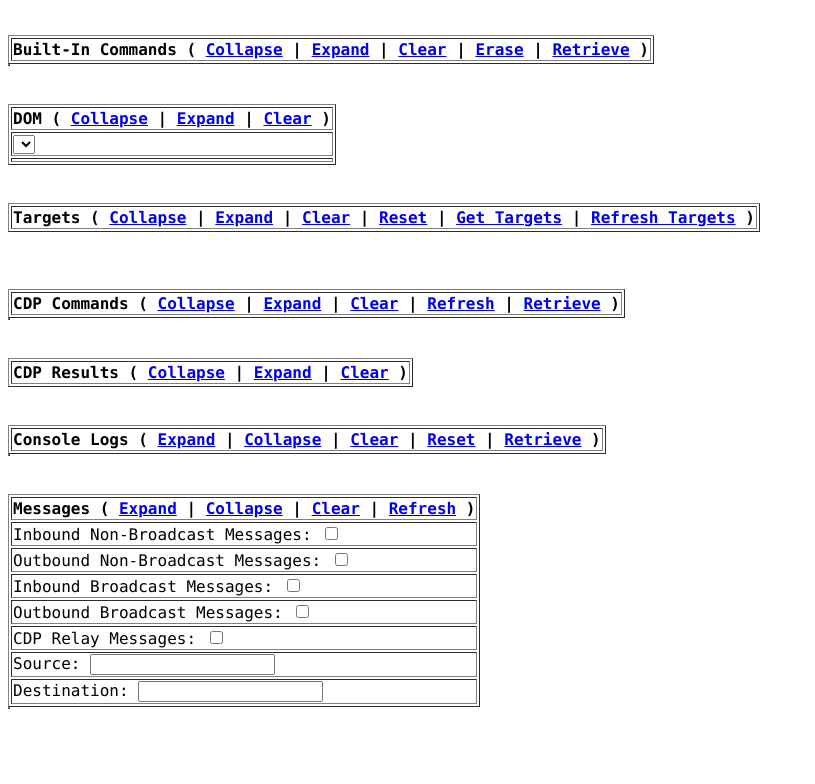
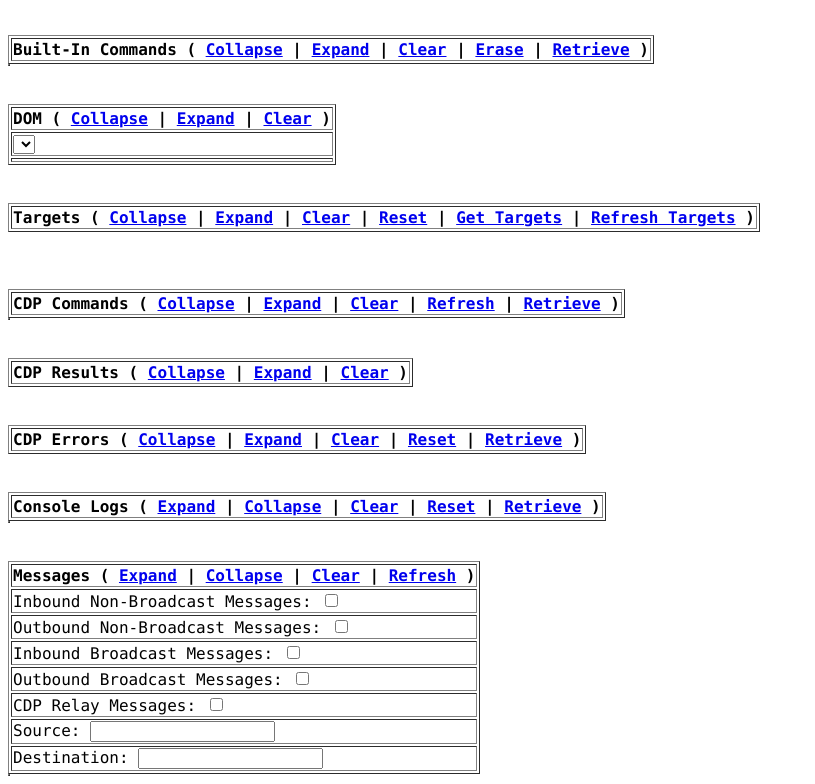
Before and after one commit to bricklayersoftware/mothership, a website: page orgfarm-52fed65bb6/working/contentversion_uploads/client_pubnub.html in a window 1280 px wide. Shown: the part 659-1443 px from the top of the page, without its empty margins (0-815 px from the left). Before the commit the page ends 1376 px from the top, so only its background shows below. Drawn offline with Linux system fonts and the light colour scheme.

Commit message:
modified

```diff
--- a/orgfarm-52fed65bb6/working/contentversion_uploads/client_pubnub.html
+++ b/orgfarm-52fed65bb6/working/contentversion_uploads/client_pubnub.html
@@ -334,13 +334,32 @@
     <table border="1">
         <tr>
             <th>CDP Results (
-            <a href="javascript:void(0);" onclick="collapseTable('resultsList');">Collapse</a> |
+            <a href="javascript:void(0);" onclick="jsui.collapseTable('resultsList');">Collapse</a> |
             <a href="javascript:void(0);" onclick="expandTable('resultsList');">Expand</a> |
             <a href="javascript:void(0);" onclick="clearTable('resultsList');">Clear</a> )</th>
         </tr>
     </table>
 
     <table id="resultsList">
+    </table>
+
+    <br/>
+    <br/>
+
+    <!-- errors -->
+    <table border="1">
+        <tr>
+            <th>CDP Errors (
+                <a href="javascript:void(0);" onclick="jsui.collapseTable('errorsList');">Collapse</a> |
+                <a href="javascript:void(0);" onclick="expandTable('errorsList');">Expand</a> |
+                <a href="javascript:void(0);" onclick="clearTable('errorsList');">Clear</a> |
+                <a href="javascript:void(0);" onclick="resetTable('errorsList');">Reset</a>  |
+                <a href="javascript:void(0);" onclick="execBuiltInCmd('GetCDPErrors');">Retrieve</a> )
+            </th>
+        </tr>
+    </table>
+
+    <table id="errorsList">
     </table>
 
     <br/>
@@ -373,7 +392,7 @@
             <th style="text-align: left;">
                 Messages (
                     <a href="javascript:void(0);" onclick="expandTable('messagesTable');">Expand</a> |
-                    <a href="javascript:void(0);" onclick="collapseTable('messagesTable');">Collapse</a> |
+                    <a href="javascript:void(0);" onclick="jsui.collapseTable('messagesTable');">Collapse</a> |
                     <a href="javascript:void(0);" onclick="jsui.clearTable('messagesTable');">Clear</a> |
                     <a href="javascript:void(0);" onclick="toggleMessages();">Refresh</a> )
             </th>
```
Also changed, not shown: 1 other file.
